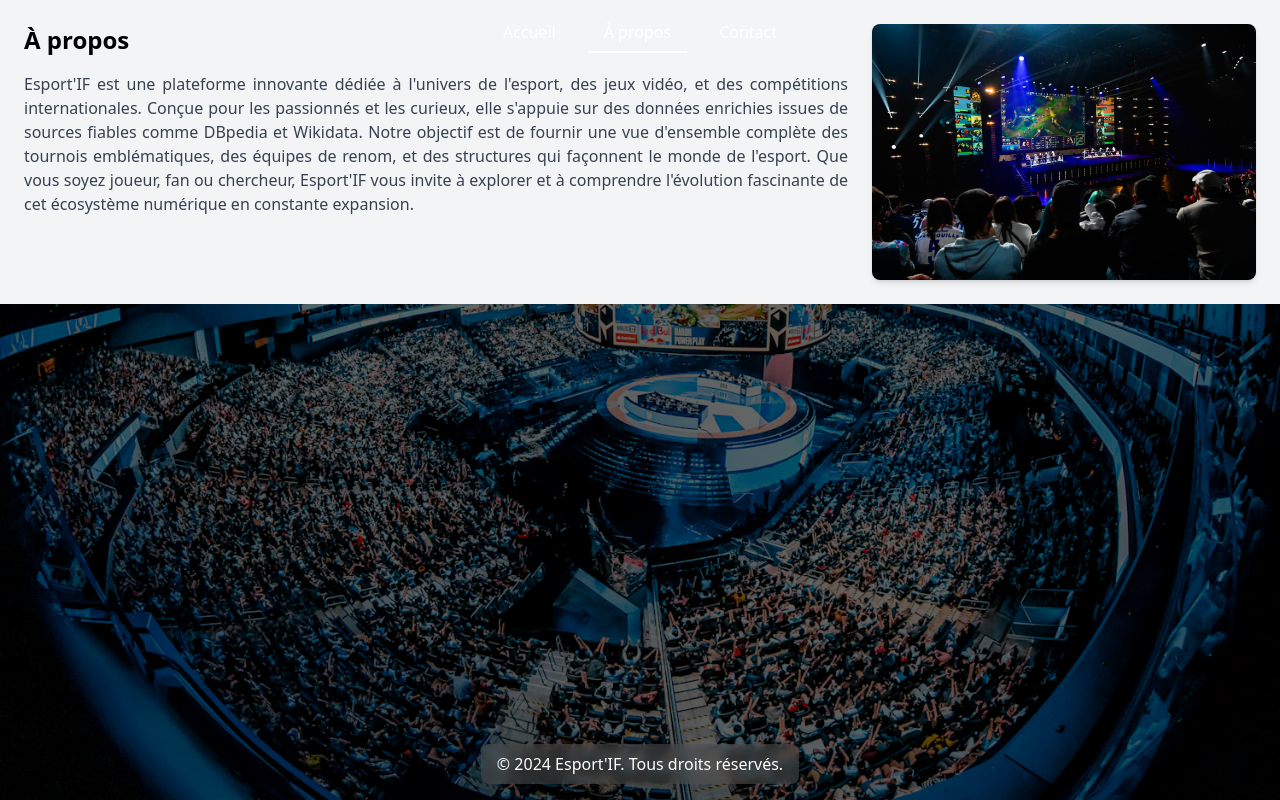
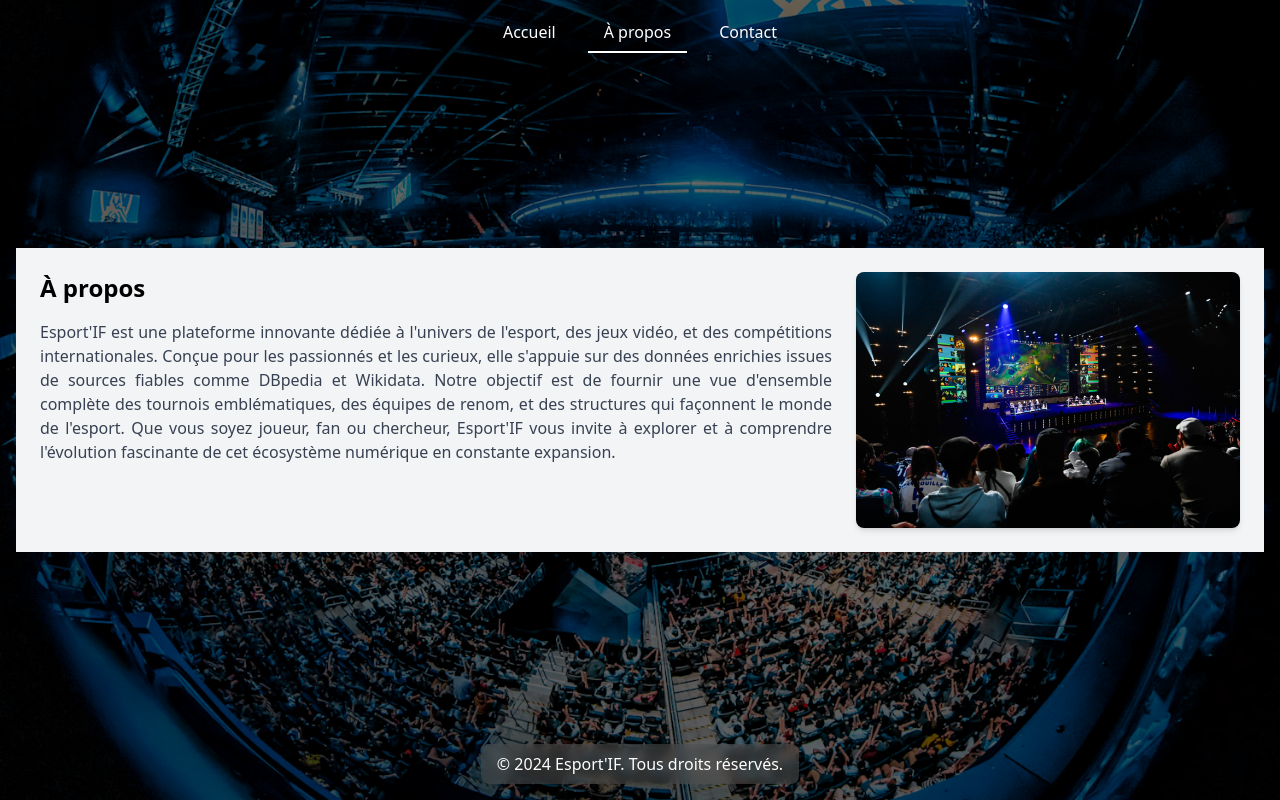
Before and after one commit to yolaatar/esportif, a React (Create React App) app: page /about in a window 1280 px wide. Built offline with nearby package versions, Linux system fonts and the light colour scheme.

Commit message:
layout app fait pour centrer tout

```diff
--- a/src/App.js
+++ b/src/App.js
@@ -24,7 +24,7 @@ const App = () => {
 				<Navbar />
 
 				{/* Contenu de la page */}
-				<main className="flex-grow">
+				<main className="relative h-screen flex items-center justify-center px-4">
 					<Routes>
 						<Route path="/" element={<Home />} />
 						<Route path="/about" element={<About />} />
--- a/src/pages/Home.js
+++ b/src/pages/Home.js
@@ -10,7 +10,6 @@ const Home = () => {
 	};
 
 	return (
-		<div className="relative h-screen flex items-center justify-center px-4">
 		<form
 			onSubmit={handleSearch}
 			className="flex items-center w-full max-w-lg mx-auto bg-white shadow-md rounded-full p-2 transition-transform duration-300 hover:scale-105 hover:shadow-2xl"
@@ -32,7 +31,6 @@ const Home = () => {
 				Rechercher
 			</button>
 		</form>
-		</div>
 	);
 };
 
```
Also changed, not shown: src/pages/About.js (+9 -7 lines). Lines whose indentation alone changed are shown as unchanged.
